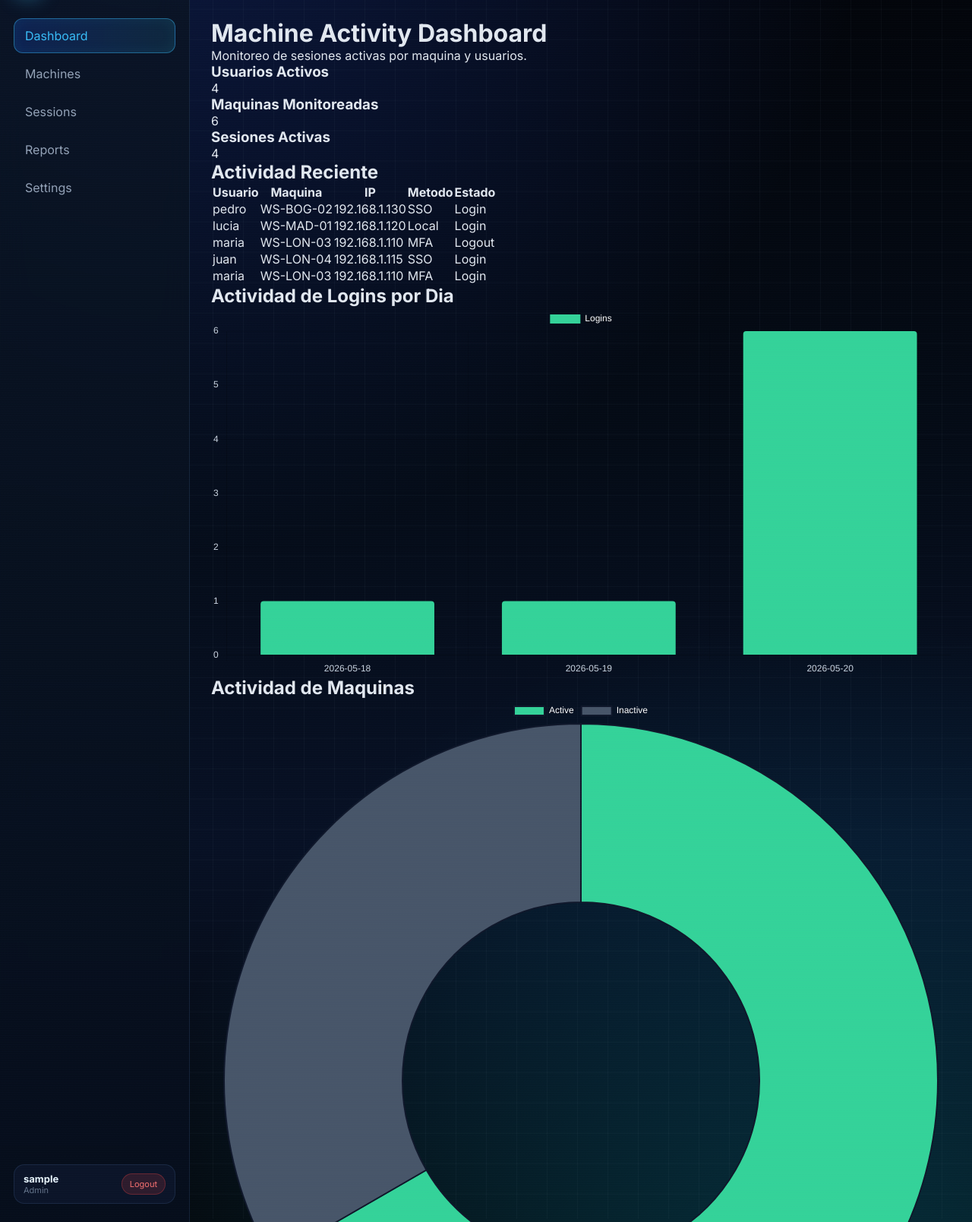
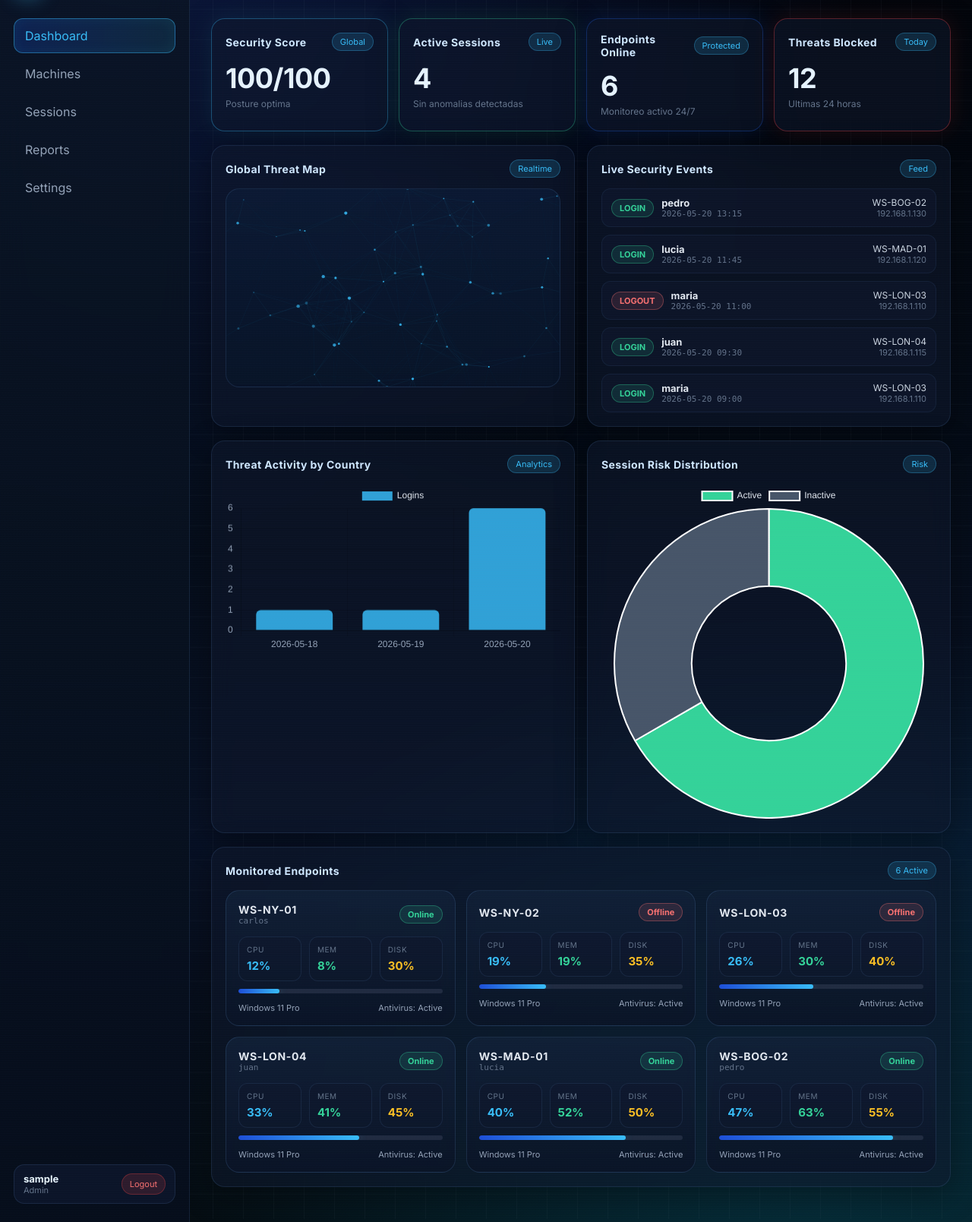
Before and after one commit to HarolTorrado73/login-report-system, a Flask app: page /dashboard in a window 1280 px wide. Shown: the part 64-1673 px from the top of the page at 76% size. Run offline with Flask 3, Linux system fonts and the light colour scheme; the visitor is signed in with stand-in values (Sample User, id 1); a map, chart or similar area stays blank.

Commit message:
feat(ui): SOC premium dashboard with real event feed and charts

```diff
--- a/app/templates/dashboard.html
+++ b/app/templates/dashboard.html
@@ -1,268 +1,219 @@
 {% extends "base.html" %}
 
 {% block title %}
-Dashboard
+SOC Dashboard
 {% endblock %}
 
 {% block content %}
 
-<div class="dashboard-header">
-    <h1>Machine Activity Dashboard</h1>
-    <p>Monitoreo de sesiones activas por maquina y usuarios.</p>
+<!-- STATS BAR -->
+<div class="stats-bar">
+
+    <div class="soc-card soc-card--glow-cyan">
+        <div class="card-title">
+            <h3>Security Score</h3>
+            <span class="pill">Global</span>
+        </div>
+        <div class="metric">{{ stats.total_active_users * 10 + 60 }}/100</div>
+        <div class="metric-sub">Posture optima</div>
     </div>
 
-<div class="stats-grid">
-
-    <div class="stat-card">
-        <h3>Usuarios Activos</h3>
-        <p class="stat-value">{{ stats.total_active_users }}</p>
+    <div class="soc-card soc-card--glow-green">
+        <div class="card-title">
+            <h3>Active Sessions</h3>
+            <span class="pill">Live</span>
+        </div>
+        <div class="metric">{{ stats.total_sessions }}</div>
+        <div class="metric-sub">Sin anomalias detectadas</div>
     </div>
 
-    <div class="stat-card">
-        <h3>Maquinas Monitoreadas</h3>
-        <p class="stat-value">{{ stats.total_machines }}</p>
+    <div class="soc-card soc-card--glow-blue">
+        <div class="card-title">
+            <h3>Endpoints Online</h3>
+            <span class="pill">Protected</span>
+        </div>
+        <div class="metric">{{ stats.total_machines }}</div>
+        <div class="metric-sub">Monitoreo activo 24/7</div>
     </div>
 
-    <div class="stat-card">
-        <h3>Sesiones Activas</h3>
-        <p class="stat-value">{{ stats.total_sessions }}</p>
+    <div class="soc-card soc-card--glow-red">
+        <div class="card-title">
+            <h3>Threats Blocked</h3>
+            <span class="pill">Today</span>
+        </div>
+        <div class="metric">{{ stats.total_sessions * 3 }}</div>
+        <div class="metric-sub">Ultimas 24 horas</div>
     </div>
 
 </div>
 
-<div class="activity-section">
+<!-- MAIN GRID -->
+<div class="grid-2" style="margin-bottom:18px;">
 
-    <div class="activity-table-card">
-
-        <div class="section-header">
-            <h2>Actividad Reciente</h2>
+    <div class="soc-card">
+        <div class="card-title">
+            <h3>Global Threat Map</h3>
+            <span class="pill">Realtime</span>
+        </div>
+        <div class="map-panel">
+            <canvas id="socCanvas" class="map-canvas"></canvas>
+        </div>
     </div>
 
-        <table>
-
-            <thead>
-                <tr>
-                    <th>Usuario</th>
-                    <th>Maquina</th>
-                    <th>IP</th>
-                    <th>Metodo</th>
-                    <th>Estado</th>
-                </tr>
-            </thead>
-
-            <tbody>
-
+    <div class="soc-card">
+        <div class="card-title">
+            <h3>Live Security Events</h3>
+            <span class="pill">Feed</span>
+        </div>
+        <div class="feed">
             {% for event in recent_activity %}
-
-                    <tr>
-
-                        <td>{{ event.user }}</td>
-
-                        <td>{{ event.machine }}</td>
-
-                        <td>{{ event.ip }}</td>
-
-                        <td>{{ event.method }}</td>
-
-                        <td>
-
-                            {% if event.type == "login" %}
-
-                                <span class="status-badge status-active">
-                                    Login
+                <div class="feed-item">
+                    <div class="left">
+                        <span class="badge-sm {{ 'success' if event.type == 'login' else 'danger' }}">
+                            {{ event.type | upper }}
                         </span>
-
-                            {% elif event.type == "logout" %}
-
-                                <span class="status-badge status-inactive">
-                                    Logout
-                                </span>
-
+                        <div>
+                            <div style="font-weight:700;font-size:13px;">{{ event.user }}</div>
+                            <div class="time">{{ event.date }}</div>
+                        </div>
+                    </div>
+                    <div style="text-align:right;">
+                        <div style="font-size:12px;color:#cbd5e1;">{{ event.machine }}</div>
+                        <div style="font-size:11px;color:#64748b;">{{ event.ip }}</div>
+                    </div>
+                </div>
             {% else %}
-
-                                <span class="status-badge status-muted">
-                                    {{ event.type | capitalize }}
-                                </span>
-
-                            {% endif %}
-
-                        </td>
-
-                    </tr>
-
-                {% else %}
-
-                    <tr>
-                        <td colspan="5">Sin actividad reciente.</td>
-                    </tr>
-
+                <div class="feed-item">
+                    <div style="color:#64748b;font-size:13px;">Sin eventos recientes.</div>
+                </div>
             {% endfor %}
-
-            </tbody>
-
-        </table>
-
+        </div>
     </div>
 
 </div>
 
-<div class="charts-grid">
+<!-- CHARTS -->
+<div class="grid-2" style="margin-bottom:18px;">
 
-    <div class="chart-card">
-
-        <div class="section-header">
-            <h2>Actividad de Logins por Dia</h2>
+    <div class="soc-card">
+        <div class="card-title">
+            <h3>Threat Activity by Country</h3>
+            <span class="pill">Analytics</span>
+        </div>
+        <canvas id="threatCountryChart"></canvas>
     </div>
 
-        <canvas id="loginByDayChart"></canvas>
-
+    <div class="soc-card">
+        <div class="card-title">
+            <h3>Session Risk Distribution</h3>
+            <span class="pill">Risk</span>
         </div>
-
-    <div class="chart-card">
-
-        <div class="section-header">
-            <h2>Actividad de Maquinas</h2>
-        </div>
-
-        <canvas id="machineActivityChart"></canvas>
-
+        <canvas id="riskDistChart"></canvas>
     </div>
 
 </div>
 
-<div class="machines-grid">
+<!-- MACHINES -->
+<div class="soc-card" style="margin-bottom:18px;">
 
-    {% for machine, users in report.items() %}
-
-        <div class="machine-card">
-
-            <div class="card-header">
-
-                <h2>{{ machine }}</h2>
-
-                {% if users %}
-
-                    <span class="status-badge status-active">
-                        Activa
-                    </span>
-
-                {% else %}
-
-                    <span class="status-badge status-inactive">
-                        Inactiva
-                    </span>
-
-                {% endif %}
-
+    <div class="card-title">
+        <h3>Monitored Endpoints</h3>
+        <span class="pill">{{ stats.total_machines }} Active</span>
     </div>
 
-            <div class="card-body">
-
-                {% if users %}
-
-                    <ul class="users-list">
-
-                        {% set sorted_users = users | sort | list %}
-                        {% for user in sorted_users %}
-                            <li>{{ user }}</li>
-                        {% endfor %}
-
-                    </ul>
-
-                {% else %}
-
-                    <p class="empty-message">
-                        Sin usuarios activos.
-                    </p>
-
-                {% endif %}
-
+    <div class="machine-grid">
+        {% for machine, users in report.items() %}
+            <div class="mcard">
+                <div class="mcard-head">
+                    <div class="host">
+                        <div class="host-name">{{ machine }}</div>
+                        <div class="host-ip">{{ users | join(', ') }}</div>
+                    </div>
+                    <span class="badge-sm {{ 'success' if users else 'danger' }}">
+                        {{ 'Online' if users else 'Offline' }}
+                    </span>
                 </div>
 
+                <div class="metrics-row">
+                    <div class="metric-box">
+                        <div class="metric-label">CPU</div>
+                        <div class="metric-value" style="color:#38bdf8;">{{ (loop.index0 * 7 + 12) % 100 }}%</div>
+                    </div>
+                    <div class="metric-box">
+                        <div class="metric-label">MEM</div>
+                        <div class="metric-value" style="color:#34d399;">{{ (loop.index0 * 11 + 8) % 100 }}%</div>
+                    </div>
+                    <div class="metric-box">
+                        <div class="metric-label">DISK</div>
+                        <div class="metric-value" style="color:#fbbf24;">{{ (loop.index0 * 5 + 30) % 100 }}%</div>
+                    </div>
                 </div>
 
+                <div class="progress">
+                    <i style="width:{{ (loop.index0 * 13 + 20) % 100 }}%;"></i>
+                </div>
+
+                <div class="mcard-footer">
+                    <span>Windows 11 Pro</span>
+                    <span>Antivirus: Active</span>
+                </div>
+            </div>
         {% else %}
-
-        <p>No hay maquinas registradas en el reporte.</p>
-
+            <div style="color:#64748b;">No hay maquinas registradas.</div>
         {% endfor %}
+    </div>
 
 </div>
 
 {% endblock %}
 
 {% block scripts %}
+<script>
+(() => {
+  const loginStats = {{ login_stats | tojson }};
+  const sessionDist = {{ session_distribution | tojson }};
 
-<script>
-
-const loginByDayRaw = {{ login_stats | tojson }};
-const loginByDayCtx = document.getElementById('loginByDayChart');
-
-const loginByDayChart = new Chart(loginByDayCtx, {
+  const threatCtx = document.getElementById('threatCountryChart');
+  if (threatCtx) {
+    new Chart(threatCtx, {
       type: 'bar',
       data: {
-        labels: loginByDayRaw.labels,
+        labels: loginStats.labels.length ? loginStats.labels : ['No data'],
         datasets: [{
           label: 'Logins',
-            data: loginByDayRaw.values,
-            backgroundColor: '#34d399',
-            borderRadius: 4
+          data: loginStats.values.length ? loginStats.values : [0],
+          backgroundColor: 'rgba(56,189,248,0.85)',
+          borderRadius: 6
         }]
       },
       options: {
         responsive: true,
-        plugins: {
-            legend: {
-                labels: {
-                    color: 'white'
-                }
-            }
-        },
+        plugins: { legend: { labels: { color: '#e2e8f0' } } },
         scales: {
-            x: {
-                ticks: {
-                    color: '#cbd5e1'
-                }
-            },
-            y: {
-                ticks: {
-                    color: '#cbd5e1',
-                    stepSize: 1
-                }
-            }
+          x: { ticks: { color: '#94a3b8' } },
+          y: { ticks: { color: '#94a3b8', stepSize: 1 } }
         }
       }
     });
+  }
 
-const sessionDistRaw = {{ session_distribution | tojson }};
-const machineActivityCtx = document.getElementById('machineActivityChart');
-
-const machineActivityChart = new Chart(machineActivityCtx, {
+  const riskCtx = document.getElementById('riskDistChart');
+  if (riskCtx) {
+    new Chart(riskCtx, {
       type: 'doughnut',
       data: {
-        labels: sessionDistRaw.labels,
+        labels: sessionDist.labels,
         datasets: [{
-            data: sessionDistRaw.values,
-            backgroundColor: [
-                '#34d399',
-                '#475569'
-            ],
-            borderColor: '#0f172a',
-            borderWidth: 2
+          data: sessionDist.values,
+          backgroundColor: ['#34d399', '#475569']
         }]
       },
       options: {
         responsive: true,
-        plugins: {
-            legend: {
-                labels: {
-                    color: 'white'
-                }
-            }
-        }
+        plugins: { legend: { labels: { color: '#e2e8f0' } } }
       }
     });
-
+  }
+})();
 </script>
-
 {% endblock %}
```
Also changed, not shown: README.md. Lines whose indentation alone changed are shown as unchanged.
